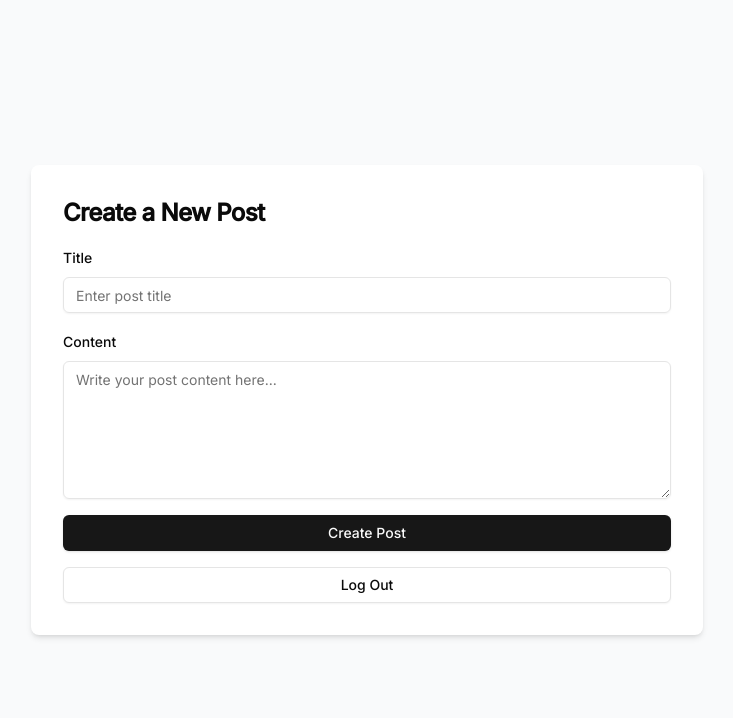
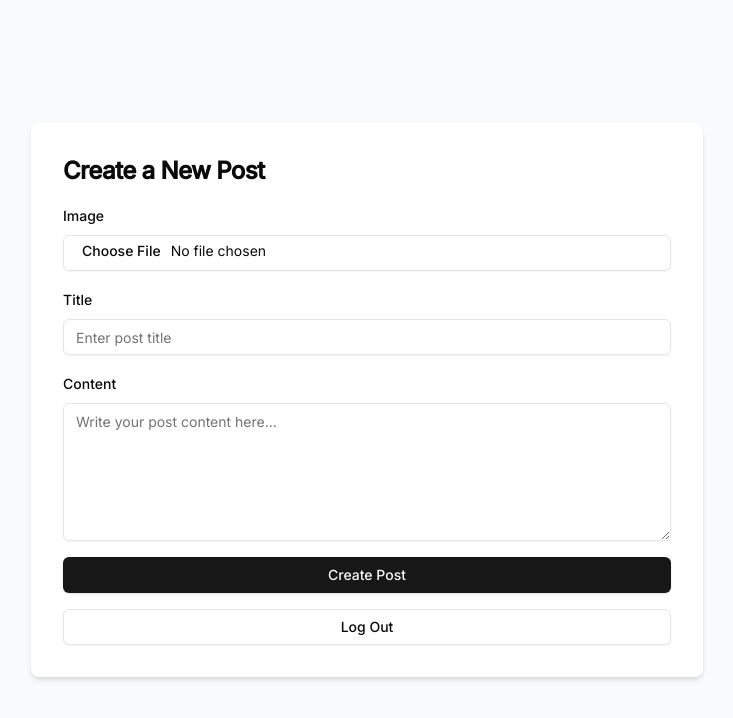
Before and after one commit to jacobdarvin/jacobdarvin-app, a Next.js app: page /post in a window 1280 px wide. Shown: the top 718 px of the page, without its empty margins (273-1006 px from the left). Built offline with nearby package versions, Linux system fonts and the light colour scheme.

Commit message:
update form

```diff
--- a/app/api/blog/route.ts
+++ b/app/api/blog/route.ts
@@ -23,9 +23,33 @@ export async function GET() {
 
 export async function POST(request: NextRequest) {
     try {
-        const { title, content } = await request.json()
+        const formData = await request.formData();
+        const title = formData.get('title') as string;
+        const content = formData.get('content') as string;
+        const image = formData.get('image') as File;
 
-        const authToken = request.cookies.get('auth-token')?.value
+        const authToken = request.cookies.get('auth-token')?.value;
+        let imageUrl = null;
+
+        if (image) {
+            const imageFormData = new FormData();
+            imageFormData.append('image', image);
+
+            const imageResponse = await fetch(`${API_URL}/blog/upload`, {
+                method: 'POST',
+                headers: {
+                    'Authorization': authToken ? `Bearer ${authToken}` : ''
+                },
+                body: imageFormData
+            });
+
+            if (!imageResponse.ok) {
+                throw new Error(`Failed to upload image: ${imageResponse.status}`);
+            }
+
+            const imageData = await imageResponse.json();
+            imageUrl = imageData.url;
+        }
 
         const response = await fetch(`${API_URL}/blog/posts`, {
             method: 'POST',
@@ -33,22 +57,21 @@ export async function POST(request: NextRequest) {
                 'Content-Type': 'application/json',
                 'Authorization': authToken ? `Bearer ${authToken}` : ''
             },
-            body: JSON.stringify({ title, content })
-        })
+            body: JSON.stringify({ title, content, image: imageUrl })
+        });
 
         if (!response.ok) {
-            throw new Error(`Failed to post blog: ${response.status}`)
+            throw new Error(`Failed to post blog: ${response.status}`);
         }
 
-        const data = await response.json()
-
-        return NextResponse.json(data)
+        const data = await response.json();
+        return NextResponse.json(data);
 
     } catch (error) {
-        console.error("Error posting blog:", error)
+        console.error("Error posting blog:", error);
         return NextResponse.json(
             { error: "Failed to post blog" },
             { status: 500 }
-        )
+        );
     }
 }
--- a/app/components/Form.tsx
+++ b/app/components/Form.tsx
@@ -5,22 +5,33 @@ import { Input } from "../../components/ui/input";
 import { Textarea } from "../../components/ui/textarea";
 import { Button } from "../../components/ui/button";
 import { useRouter } from "next/navigation";
+import Image from "next/image";
 
 export default function Form() {
   const router = useRouter();
   const [title, setTitle] = useState<string>("");
   const [content, setContent] = useState<string>("");
 
+  const [image, setImage] = useState<File | null>(null);
+  const [imagePreview, setImagePreview] = useState<string>("");
+
+  const [isLoading, setIsLoading] = useState<boolean>(false);
+
   const handleSubmit = async (e: React.FormEvent) => {
     e.preventDefault();
+    setIsLoading(true);
 
     try {
+      const formData = new FormData();
+      formData.append("title", title);
+      formData.append("content", content);
+      if (image) {
+        formData.append("image", image);
+      }
+
       const response = await fetch("/api/blog", {
         method: "POST",
-        headers: {
-          "Content-Type": "application/json",
-        },
-        body: JSON.stringify({ title, content }),
+        body: formData,
       });
 
       const data = await response.json();
@@ -32,10 +43,14 @@ export default function Form() {
       }
     } catch (error) {
       console.error(error);
+    } finally {
+      setIsLoading(false);
     }
   };
 
-  const handleLogout = async () => {
+  const handleLogout = async (e: React.FormEvent) => {
+    e.preventDefault();
+
     try {
       const response = await fetch("/api/logout", {
         method: "POST",
@@ -52,12 +67,46 @@ export default function Form() {
     }
   };
 
+  const handleImageChange = async (e: React.ChangeEvent<HTMLInputElement>) => {
+    const file = e.target.files?.[0];
+    if (file) {
+      setImage(file);
+      const reader = new FileReader();
+      reader.onloadend = () => {
+        setImagePreview(reader.result as string);
+      };
+      reader.readAsDataURL(file);
+    }
+  };
+
   return (
     <div className="flex justify-center items-center min-h-screen bg-gray-50">
       <div className="w-full max-w-2xl p-8 space-y-4 bg-white rounded-lg shadow-md">
         <h1 className="text-2xl font-bold tracking-tight">Create a New Post</h1>
 
         <form onSubmit={handleSubmit} className="space-y-4">
+          <div className="space-y-2">
+            <label htmlFor="image" className="text-sm font-medium">
+              Image
+            </label>
+            <Input
+              className="cursor-pointer"
+              name="image"
+              type="file"
+              accept="image/png, image/jpeg, image/jpg, image/gif"
+              onChange={handleImageChange}
+            />
+            {imagePreview && (
+              <Image
+                src={imagePreview}
+                alt="Preview"
+                width={1000}
+                height={1000}
+                className="rounded-lg shadow-sm w-full object-cover"
+              />
+            )}
+          </div>
+
           <div className="space-y-2">
             <label htmlFor="title" className="text-sm font-medium">
               Title
@@ -87,8 +136,8 @@ export default function Form() {
             />
           </div>
 
-          <Button type="submit" className="w-full">
-            Create Post
+          <Button type="submit" className="w-full" disabled={isLoading}>
+            {!isLoading ? "Create Post" : "Submitting..."}
           </Button>
           <Button variant={"outline"} onClick={handleLogout} className="w-full">
             Log Out
```
